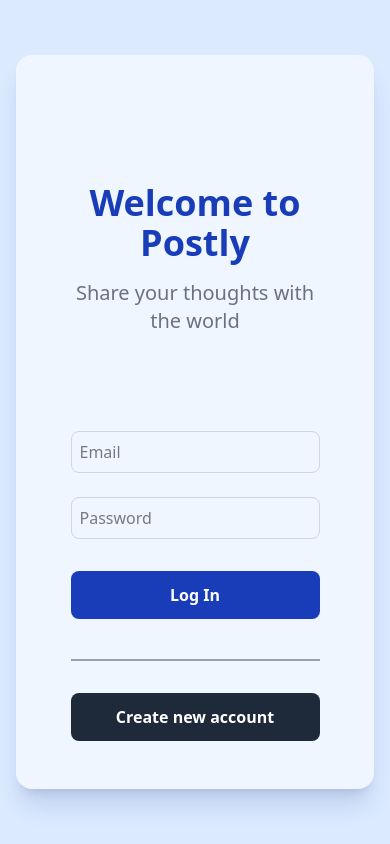
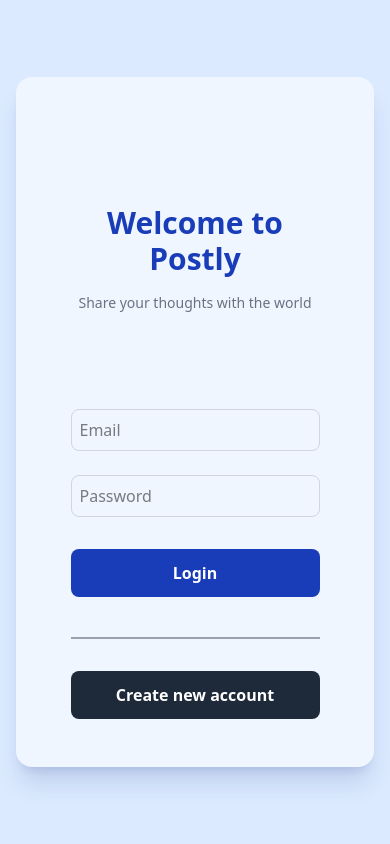
Before and after one commit to Izzeddin-Samara/TeamBase, a React (Vite) app in the folder Client/: page / in a window 390 px wide. Built offline with nearby package versions, Linux system fonts and the light colour scheme.

Commit message:
Enhance login form: integrate Axios request, handle loading state, show success/error feedback

```diff
--- a/Client/src/components/Home.tsx
+++ b/Client/src/components/Home.tsx
@@ -1,6 +1,7 @@
 import { Link } from "react-router-dom";
 import InputField from "./InputField";
 import React, { useState } from "react";
+import axios from "axios";
 
 // Define types for form data and errors
 type FormData = {
@@ -23,6 +24,10 @@
     email: "",
     password: "",
   });
+
+  const [error, setError] = useState<string>("");
+  const [success, setSuccess] = useState<string>("");
+  const [loading, setLoading] = useState<boolean>(false);
 
   const handleChange = (e: React.ChangeEvent<HTMLInputElement>) => {
     const { name, value } = e.target;
@@ -54,10 +59,30 @@
     return isValid;
   };
 
-  const handleSubmit = (e: React.FormEvent) => {
+  const handleSubmit = async (e: React.FormEvent) => {
     e.preventDefault();
     if (validateForm()) {
-      console.log("Form submitted");
+      try {
+        setLoading(true)
+        // Make a POST request to the backend
+        const res = await axios.post(
+          "http://localhost:8000/api/users/login",
+          formData
+        );
+        console.log(res.data);
+
+        setFormData({
+          email: "",
+          password: "",
+        });
+        setError(""); // Clear any error messages
+        setSuccess("Login successful!"); // Display success message
+      } catch (err) {
+        setError("Login failed. Please check your credentials."); // Display error message
+        setSuccess(""); // Clear success message
+      } finally {
+        setLoading(false)
+      }
     }
   };
 
@@ -67,13 +92,17 @@
         <div className="grid grid-cols-1 md:grid-cols-2 md:gap-30">
           <div className="items-center flex mb-20 justify-center">
             <div className="text-center mt-20 md:mt-0">
-              <h1 className="text-4xl font-extrabold lg:text-5xl text-blue-800">
+              <h1 className="text-3xl font-extrabold lg:text-5xl text-blue-800">
                 Welcome to Postly
               </h1>
-              <p className="text-xl mt-4 text-gray-500">Share your thoughts with the world</p>
+              <p className="text-sm mt-4 text-gray-500">
+                Share your thoughts with the world
+              </p>
             </div>
           </div>
           <div className="rounded-xl md:w-3/4 mx-auto">
+          {error && <p className="text-red-700 text-center">{error}</p>} {/* Display error */}
+      {success && <p className="text-green-700 text-center">{success}</p>} {/* Display success */}
             <form onSubmit={handleSubmit}>
               <div>
                 <InputField
@@ -103,7 +132,7 @@
                 type="submit"
                 className="bg-blue-800 font-bold hover:bg-blue-900 p-3 w-full mt-8 text-md text-white rounded-lg focus:ring-5 focus:ring-blue-300 cursor-pointer"
               >
-                Log In
+                {loading? "Logining in ..." : "Login"  }
               </button>
             </form>
             <div className="w-full h-0.5 bg-gray-400 mt-10"></div>
```
